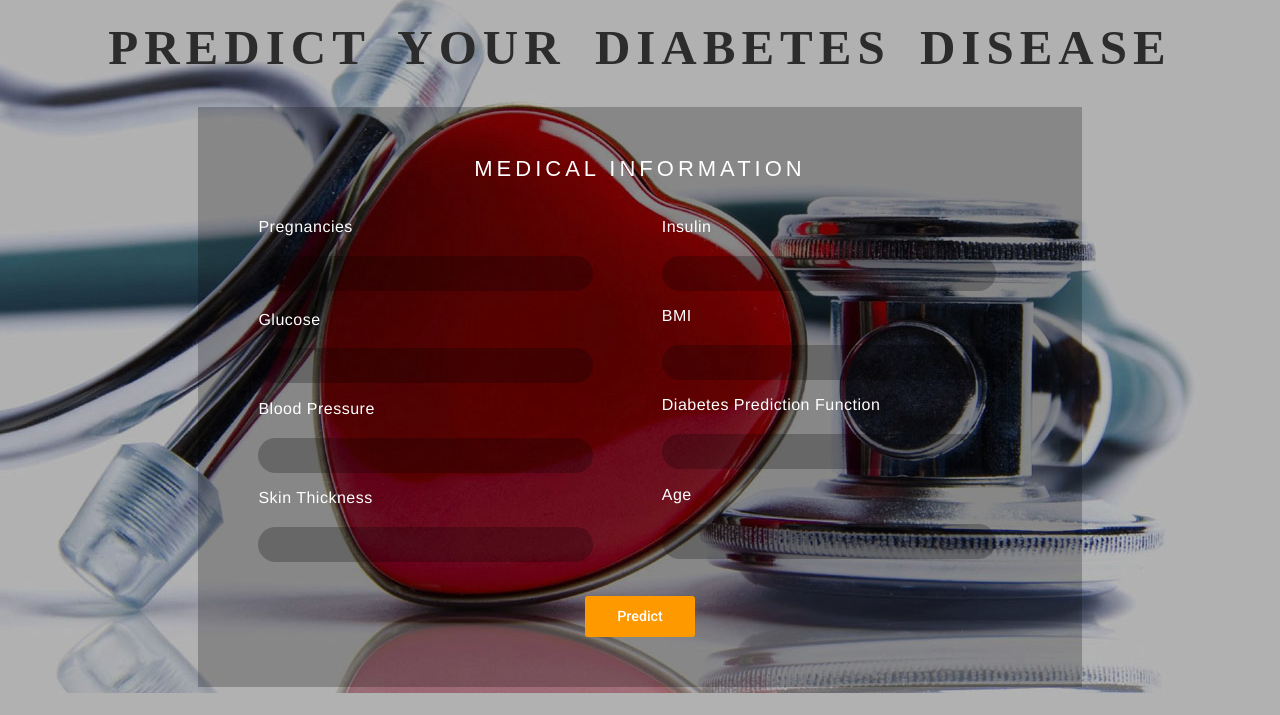
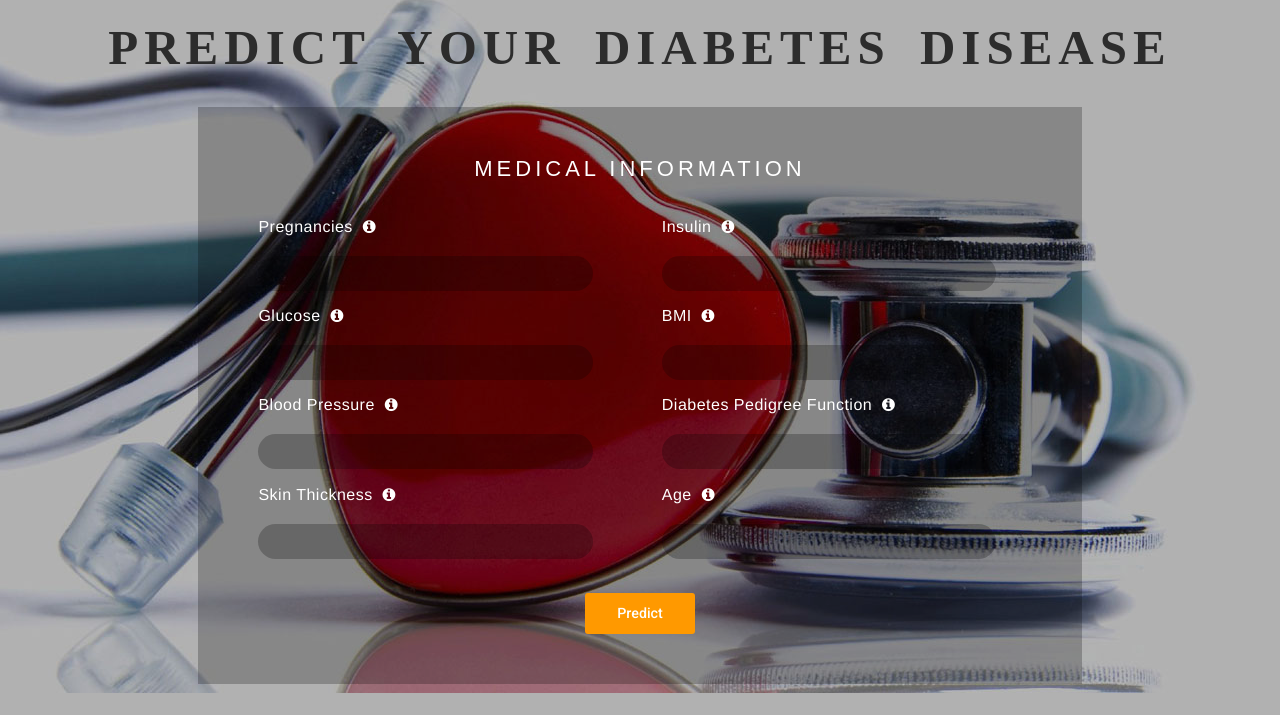
Before and after one commit to git-akshat/Heart-Disease-Diabetes-Prediction, a Django app: template Heart-disease-prediction-2.0/predict_risk/templates/diabetes.html in a window 1280 px wide. Shown: the part 107-822 px from the top of the page. After the commit the page ends 800 px from the top, so only its background shows below. Run offline with Django 3.2, Linux system fonts and the light colour scheme; the template is opened without the code that fills it: values that come from a table or form of the project are taken from there, others are empty; parts of the project's set-up code (start-up, migrations or seed data) failed here and were passed over; some libraries are stand-ins or nearby versions; some web fonts are replaced.

Commit message:
include tooltip in diabets.html

```diff
--- a/Heart-disease-prediction-2.0/predict_risk/templates/diabetes.html
+++ b/Heart-disease-prediction-2.0/predict_risk/templates/diabetes.html
@@ -17,6 +17,7 @@
     <link href="//fonts.googleapis.com/css?family=Droid+Sans:400,700" rel="stylesheet">
     <link href="{% static 'css/bootstrap.min.css' %}" rel="stylesheet" />
     <link href="{% static 'css/now-ui-kit.css' %}" rel="stylesheet" />
+    <link rel="stylesheet" href="https://cdnjs.cloudflare.com/ajax/libs/font-awesome/4.7.0/css/font-awesome.min.css">
     <link href="{% static 'css/medium-editor.min.css' %}" rel="stylesheet">
     <!--//fonts-->
 </head>
@@ -94,22 +95,22 @@
             {% csrf_token %}
             <div class="left-agileits-w3layouts same">
                 <div class="gaps">
-                    <p>Pregnancies<p>
+                    <p>Pregnancies&nbsp;&nbsp;<i class="fa fa-info-circle" style="font-size:15px;" data-toggle="tooltip" data-html="true" title=" Number of times pregnant "></i></p>
                     {{form.pregnancies}}
                 </div>
 
                 <div class="gaps">
-                    <p>Glucose</p>
+                    <p>Glucose&nbsp;&nbsp;<i class="fa fa-info-circle" style="font-size:15px;" data-toggle="tooltip" data-html="true" title="Plasma glucose concentration a 2 hours in an oral glucose tolerance test"></i></p>
                     {{form.glucose}}
                 </div>
 
                 <div class="gaps">
-                    <p>Blood Pressure</p>
+                    <p>Blood Pressure&nbsp;&nbsp;<i class="fa fa-info-circle" style="font-size:15px;" data-toggle="tooltip" data-html="true" title="Diastolic blood pressure (mm Hg)"></i></p>
                     {{form.bloodpressure}}
                 </div>
 
                 <div class="gaps">
-                    <p>Skin Thickness</p>
+                    <p>Skin Thickness&nbsp;&nbsp;<i class="fa fa-info-circle" style="font-size:15px;" data-toggle="tooltip" data-html="true" title="Triceps skin fold thickness (mm)"></i></p>
                     {{form.skinthickness}}
                 </div>
 
@@ -117,22 +118,22 @@
                 <div class="right-agileinfo same">
 
                     <div class="gaps">
-                        <p>Insulin</p>
+                        <p>Insulin&nbsp;&nbsp;<i class="fa fa-info-circle" style="font-size:15px;" data-toggle="tooltip" data-html="true" title="2-Hour serum insulin (mu U/ml)"></i></p>
                         {{form.insulin}}
                     </div>
 
                     <div class="gaps">
-                        <p>BMI</p>
+                        <p>BMI&nbsp;&nbsp;<i class="fa fa-info-circle" style="font-size:15px;" data-toggle="tooltip" data-html="true" title="Body mass index (weight in kg/(height in m)^2)"></i></p>
                         {{form.bmi}}
                     </div>
 
                     <div class="gaps">
-                        <p>Diabetes Prediction Function</p>
+                        <p>Diabetes Pedigree Function&nbsp;&nbsp;<i class="fa fa-info-circle" style="font-size:15px;" data-toggle="tooltip" data-html="true" title="Diabetes pedigree function "></i></p>
                         {{form.pedigree}}
                     </div>
 
                     <div class="gaps">
-                        <p>Age</p>
+                        <p>Age&nbsp;&nbsp;<i class="fa fa-info-circle" style="font-size:15px;" data-toggle="tooltip" data-html="true" title="Age (years)"></i></p>
                         {{form.age}}
                     </div>
 
```
